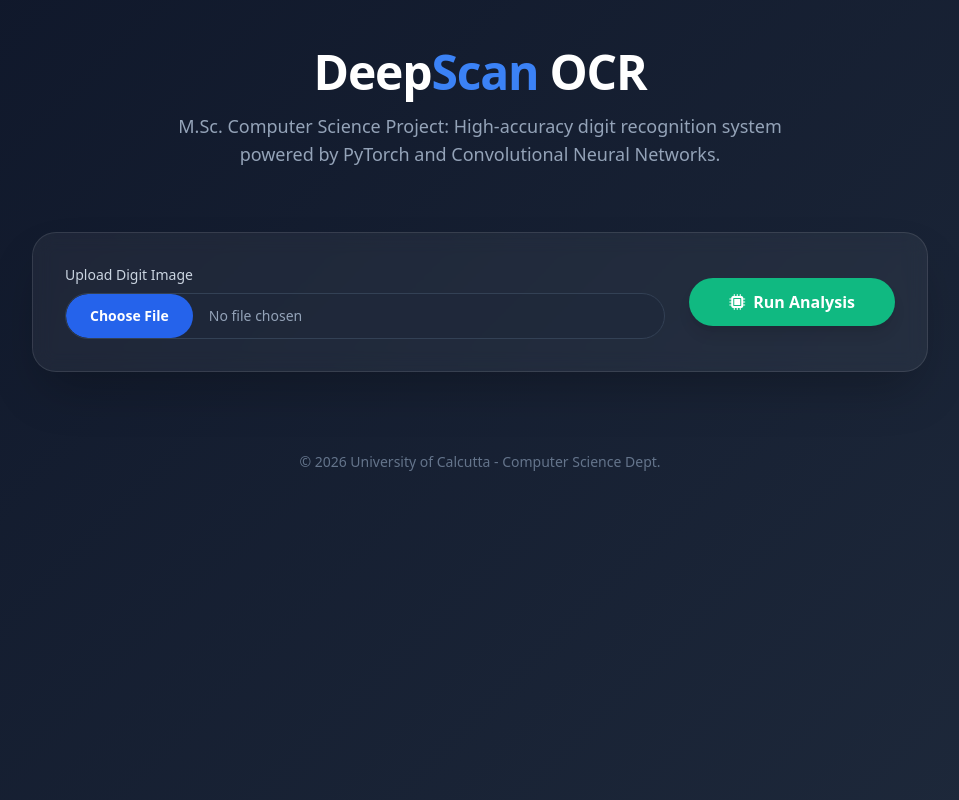
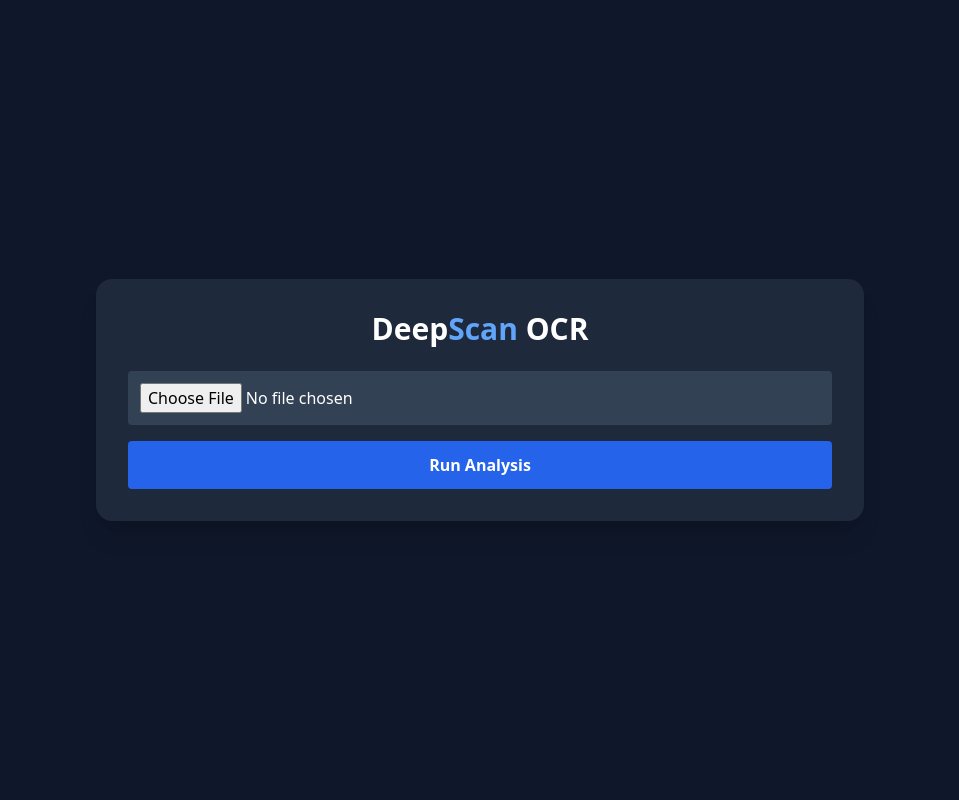
Before and after one commit to itspriyambhattacharya/msc-project-ocr-digit-app-2, a Flask app: page / in a window 1280 px wide. Shown: the whole page, without its empty margins (160-1119 px from the left). Run offline with Flask 3, Linux system fonts and the light colour scheme; some libraries are stand-ins or nearby versions.

Commit message:
updated ui

```diff
--- a/templates/index.html
+++ b/templates/index.html
@@ -2,150 +2,55 @@
 <html lang="en">
   <head>
     <meta charset="UTF-8" />
-    <meta name="viewport" content="width=device-width, initial-scale=1.0" />
     <title>DeepScan | OCR Digit Recognition</title>
     <script src="https://cdn.tailwindcss.com"></script>
-    <link
-      href="https://cdnjs.cloudflare.com/ajax/libs/font-awesome/6.0.0/dist/css/all.min.css"
-      rel="stylesheet"
-    />
-    <style>
-      body {
-        background: linear-gradient(135deg, #0f172a 0%, #1e293b 100%);
-        min-height: 100vh;
-      }
-      .glass {
-        background: rgba(255, 255, 255, 0.05);
-        backdrop-filter: blur(10px);
-        border: 1px solid rgba(255, 255, 255, 0.1);
-      }
-    </style>
   </head>
-  <body class="text-slate-200 font-sans antialiased">
-    <div class="container mx-auto px-4 py-12">
-      <header class="text-center mb-16">
-        <h1 class="text-5xl font-extrabold tracking-tight text-white mb-4">
-          Deep<span class="text-blue-500">Scan</span> OCR
+  <body
+    class="bg-slate-900 text-white min-h-screen flex items-center justify-center"
+  >
+    <div class="w-full max-w-3xl p-8 bg-slate-800 rounded-2xl shadow-xl">
+      <h1 class="text-3xl font-bold mb-6 text-center">
+        Deep<span class="text-blue-400">Scan</span> OCR
       </h1>
-        <p class="text-slate-400 text-lg max-w-2xl mx-auto">
-          M.Sc. Computer Science Project: High-accuracy digit recognition system
-          powered by PyTorch and Convolutional Neural Networks.
-        </p>
-      </header>
 
-      <div class="max-w-4xl mx-auto">
-        <div class="glass rounded-3xl p-8 mb-10 shadow-2xl">
       <form
         action="/"
         method="POST"
         enctype="multipart/form-data"
-            class="flex flex-col md:flex-row items-center gap-6"
-          >
-            <div class="flex-1 w-full">
-              <label class="block mb-2 text-sm font-medium text-slate-300"
-                >Upload Digit Image</label
+        class="flex flex-col gap-4"
       >
         <input
           type="file"
           name="file"
           accept="image/*"
           required
-                class="block w-full text-sm text-slate-400 file:mr-4 file:py-3 file:px-6 file:rounded-full file:border-0 file:text-sm file:font-semibold file:bg-blue-600 file:text-white hover:file:bg-blue-700 bg-slate-800/50 rounded-full border border-slate-700 cursor-pointer focus:outline-none"
+          class="bg-slate-700 p-3 rounded"
         />
-            </div>
         <button
           type="submit"
-              class="w-full md:w-auto px-10 py-3 bg-emerald-500 hover:bg-emerald-600 text-white font-bold rounded-full transition-all transform hover:scale-105 shadow-lg flex items-center justify-center gap-2"
+          class="bg-blue-600 hover:bg-blue-700 p-3 rounded font-bold"
         >
-              <i class="fas fa-microchip"></i> Run Analysis
+          Run Analysis
         </button>
       </form>
+
+      {% if prediction is not none %}
+
+      <div class="mt-8 grid grid-cols-2 gap-6 items-center">
+        <div>
+          <h3 class="mb-2 text-slate-400">Uploaded Image</h3>
+          <img src="{{ image }}" class="rounded shadow max-h-48" />
+          <p class="text-sm mt-2 text-slate-400">File: {{ filename }}</p>
         </div>
 
-        {% if prediction is not none %}
-        <div class="grid md:grid-cols-2 gap-8 animate-fade-in">
-          <div class="glass rounded-3xl p-6 flex flex-col items-center">
-            <h3
-              class="text-slate-400 uppercase text-xs font-bold tracking-widest mb-4"
-            >
-              Input Source
-            </h3>
-            <div class="relative group">
-              <img
-                src="{{ image }}"
-                class="rounded-xl border-4 border-slate-700 shadow-2xl max-h-64 object-contain transition-transform duration-500 group-hover:scale-105"
-              />
-              <div
-                class="absolute inset-0 rounded-xl bg-blue-500/10 opacity-0 group-hover:opacity-100 transition-opacity"
-              ></div>
-            </div>
-            <p class="mt-4 text-slate-500 text-sm italic">
-              File: {{ image.split('/')[-1] }}
-            </p>
-          </div>
-
-          <div
-            class="glass rounded-3xl p-6 flex flex-col justify-center items-center text-center"
-          >
-            <h3
-              class="text-slate-400 uppercase text-xs font-bold tracking-widest mb-4"
-            >
-              Inference Result
-            </h3>
-
-            <div class="mb-2">
-              <span
-                class="text-8xl font-black text-white drop-shadow-[0_0_25px_rgba(59,130,246,0.5)]"
-              >
-                {{ prediction }}
-              </span>
-            </div>
-
-            <div class="w-full mt-6">
-              <div class="flex justify-between mb-2 px-2">
-                <span class="text-sm font-medium text-blue-400"
-                  >Confidence</span
-                >
-                <span class="text-sm font-medium text-blue-400"
-                  >{{ confidence }}%</span
-                >
-              </div>
-              <div
-                class="w-full bg-slate-800 rounded-full h-4 overflow-hidden border border-slate-700"
-              >
-                <div
-                  class="bg-blue-500 h-4 rounded-full transition-all duration-1000"
-                  style="width: {{ confidence }}%"
-                ></div>
+        <div class="text-center">
+          <h3 class="text-slate-400 mb-2">Prediction</h3>
+          <div class="text-6xl font-bold text-blue-400">{{ prediction }}</div>
+          <p class="mt-4">Confidence: {{ confidence }}%</p>
         </div>
       </div>
 
-            <div class="mt-8 flex gap-4">
-              <div
-                class="bg-slate-800/80 px-4 py-2 rounded-lg border border-slate-700"
-              >
-                <span class="block text-[10px] text-slate-500 uppercase"
-                  >Device</span
-                >
-                <span class="text-emerald-400 font-mono text-sm">GPU/CUDA</span>
-              </div>
-              <div
-                class="bg-slate-800/80 px-4 py-2 rounded-lg border border-slate-700"
-              >
-                <span class="block text-[10px] text-slate-500 uppercase"
-                  >Model</span
-                >
-                <span class="text-blue-400 font-mono text-sm">DigitNet-v2</span>
-              </div>
-            </div>
-          </div>
-        </div>
       {% endif %}
-      </div>
-
-      <footer class="mt-20 text-center text-slate-500 text-sm">
-        <p>&copy; 2026 University of Calcutta - Computer Science Dept.</p>
-      </footer>
     </div>
   </body>
 </html>
```
Lines whose indentation alone changed are shown as unchanged.
